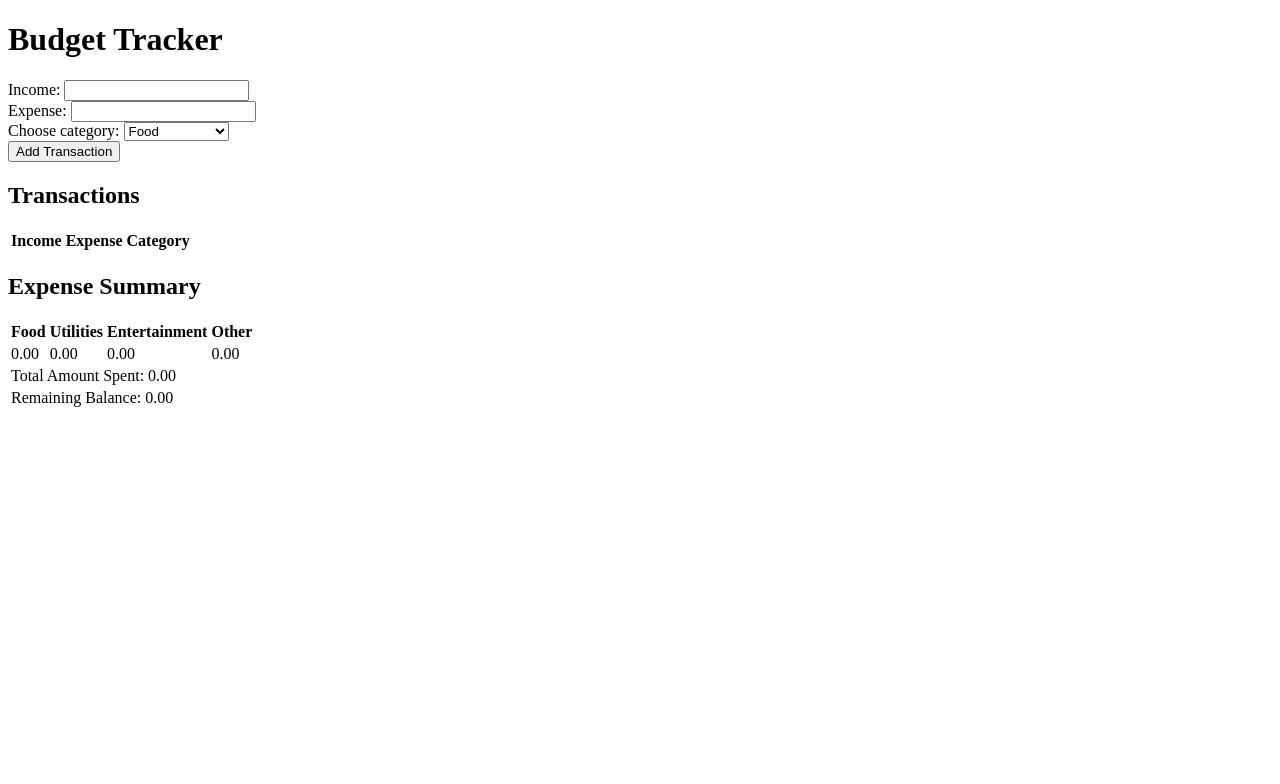
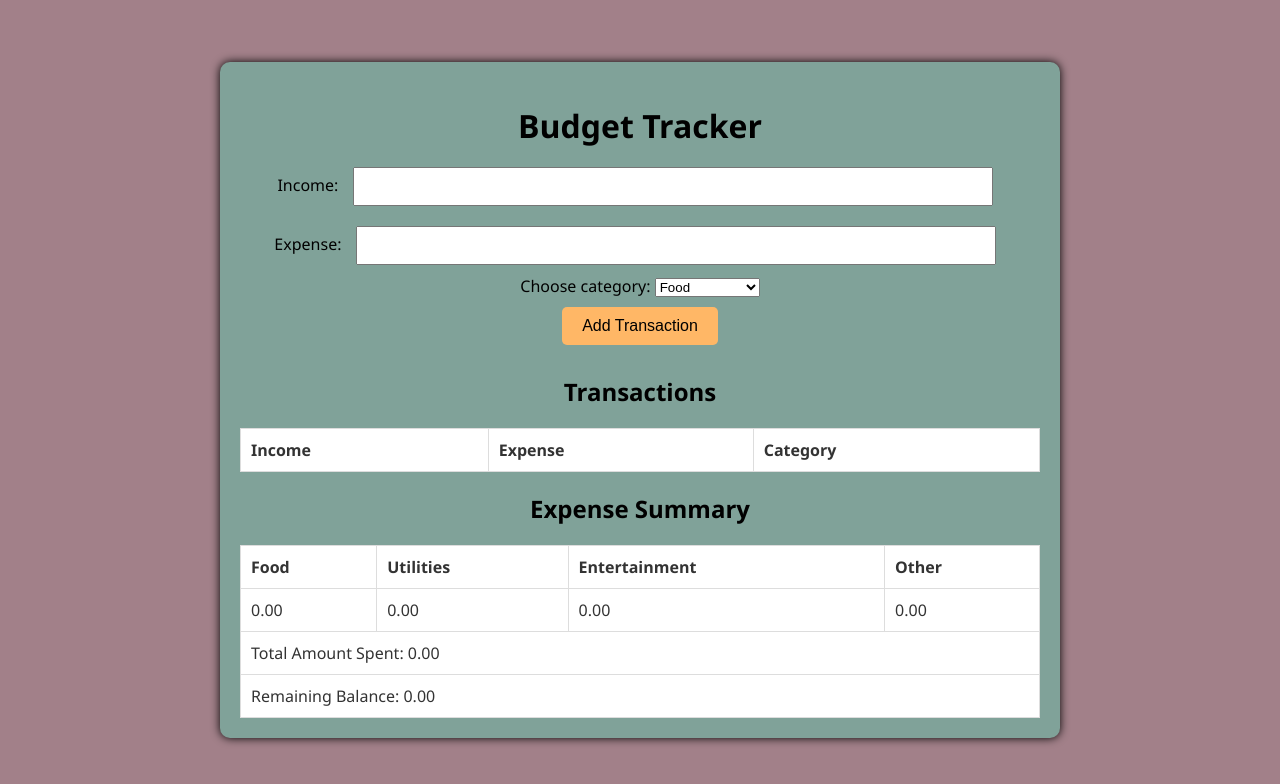
Before and after one commit to AkulTyagi11/BudgetTracker, a plain HTML site: page index.html in a window 1280 px wide. Drawn offline with Linux system fonts and the light colour scheme; files that its build step writes are made by us from their sources.

Commit message:
index.html Style link added

```diff
--- a/index.html
+++ b/index.html
@@ -4,7 +4,7 @@
 <meta charset="UTF-8">
 <meta name="viewport" content="width=device-width, initial-scale=1.0">
 <title>Budget Tracker</title>
-<link rel="stylesheet" href="styles/Colours.css">
+<link rel="stylesheet" href="styles/styles.css">
 </head>
 <body>
 <div id="container">
```
